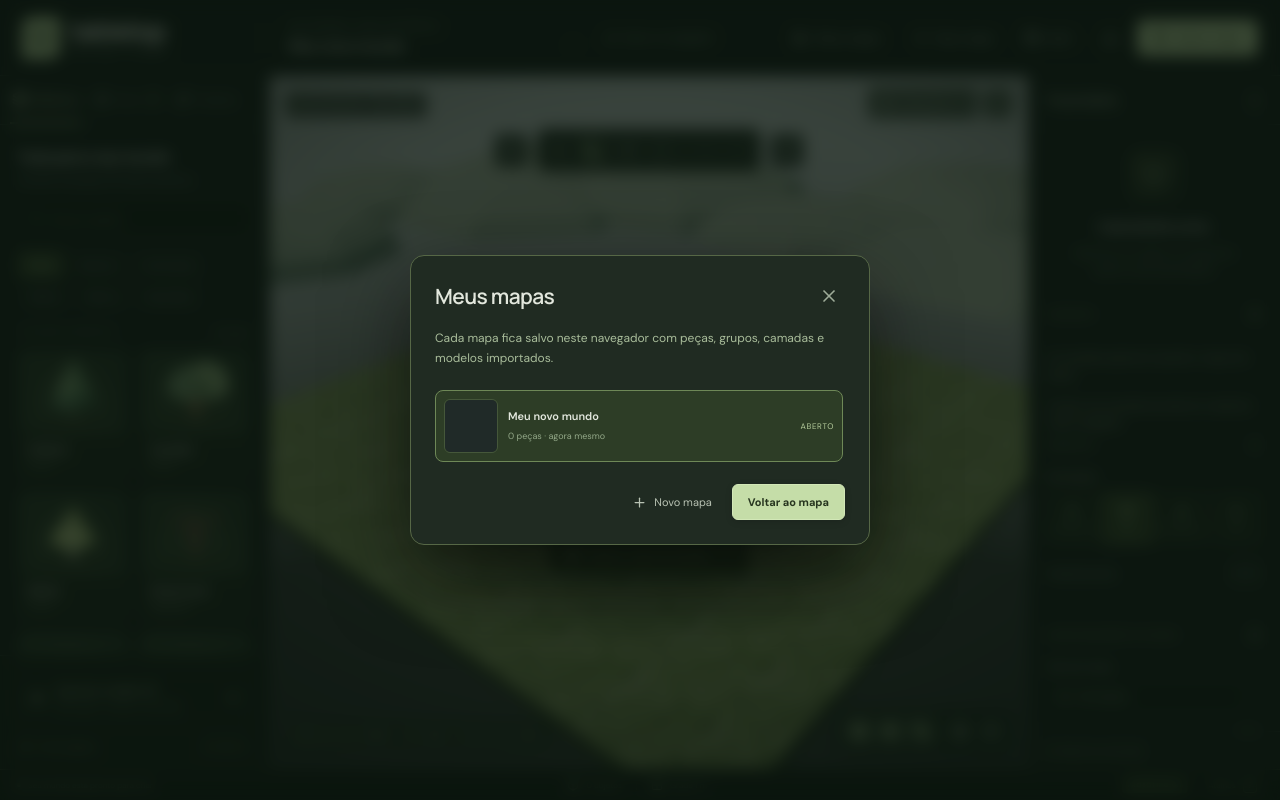
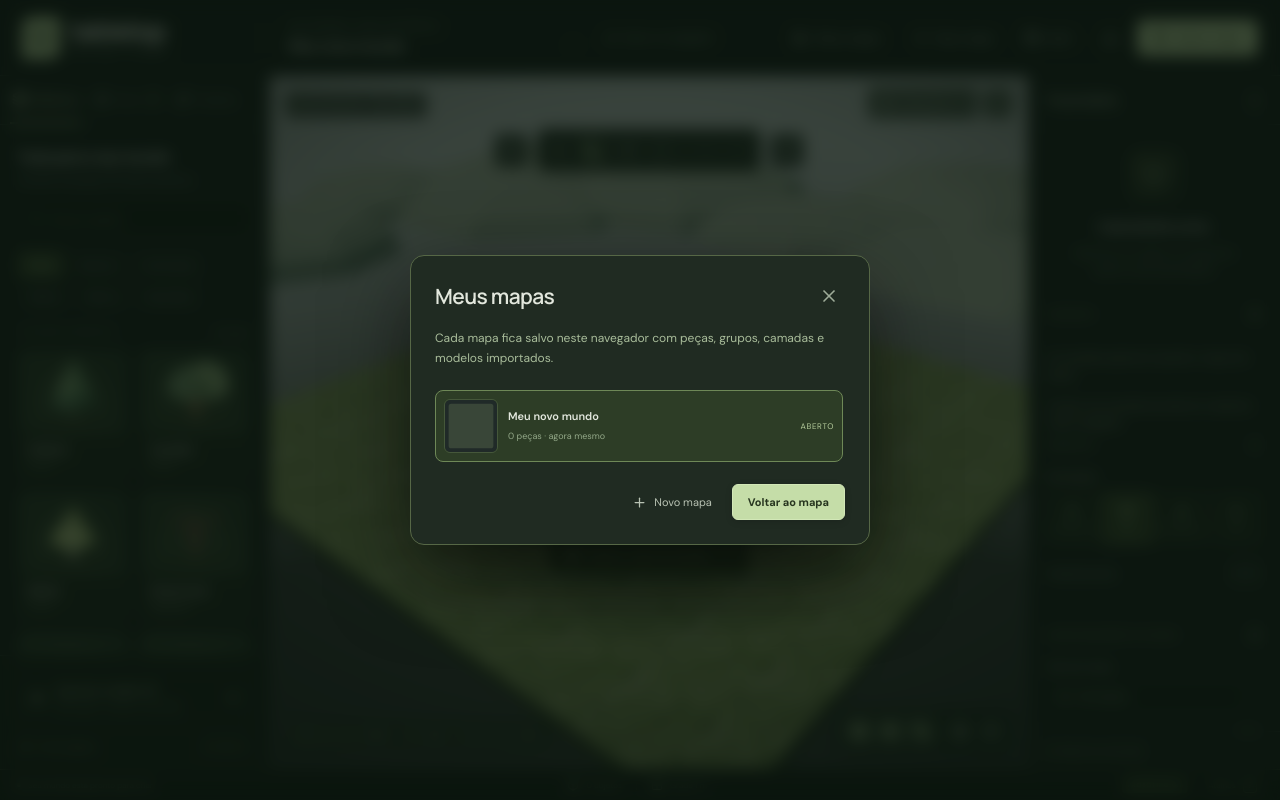
Before and after one commit to ZedroDacunha/Tabletop-RPG, a React (Vite) app: page / in a window 1280 px wide. Both pictures are taken after a click on the button "Meus mapas". Built offline with nearby package versions, Linux system fonts and the light colour scheme.

Commit message:
Deixa as miniaturas dos mapas mais legíveis
Co-authored-by: arena-agent <297053741+arena-agent@users.noreply.github.com>

```diff
--- a/src/editor/MapThumb.tsx
+++ b/src/editor/MapThumb.tsx
@@ -7,6 +7,7 @@ export function MapThumb({summary}:{summary:ProjectSummary}){
  const half=Math.max(1,summary.size/2);
  return <svg className="map-thumb" viewBox="-1 -1 2 2" aria-hidden="true" focusable="false">
   <rect x="-1" y="-1" width="2" height="2" rx=".18" fill={summary.background}/>
-  <g opacity=".9">{summary.dots.map((dot,index)=><circle key={index} cx={dot.x/half} cy={dot.z/half} r={.055} fill={COLORS[dot.kind]??'#9eafa9'}/>)}</g>
+  <rect x="-.86" y="-.86" width="1.72" height="1.72" rx=".1" fill="#7f9767" opacity=".26"/>
+  <g>{summary.dots.map((dot,index)=><circle key={index} cx={dot.x/half} cy={dot.z/half} r={.075} fill={COLORS[dot.kind]??'#9eafa9'} stroke="#1b241a" strokeWidth=".012"/>)}</g>
  </svg>;
 }
```
